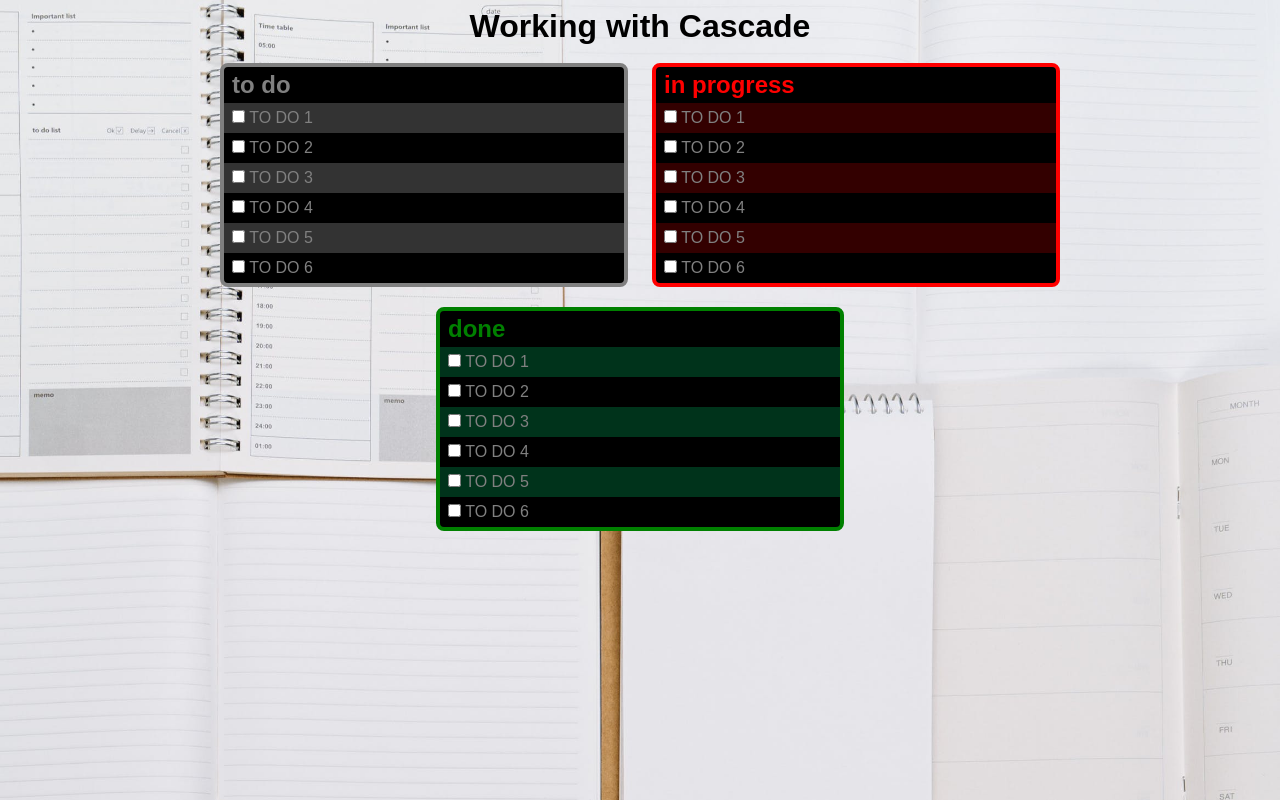
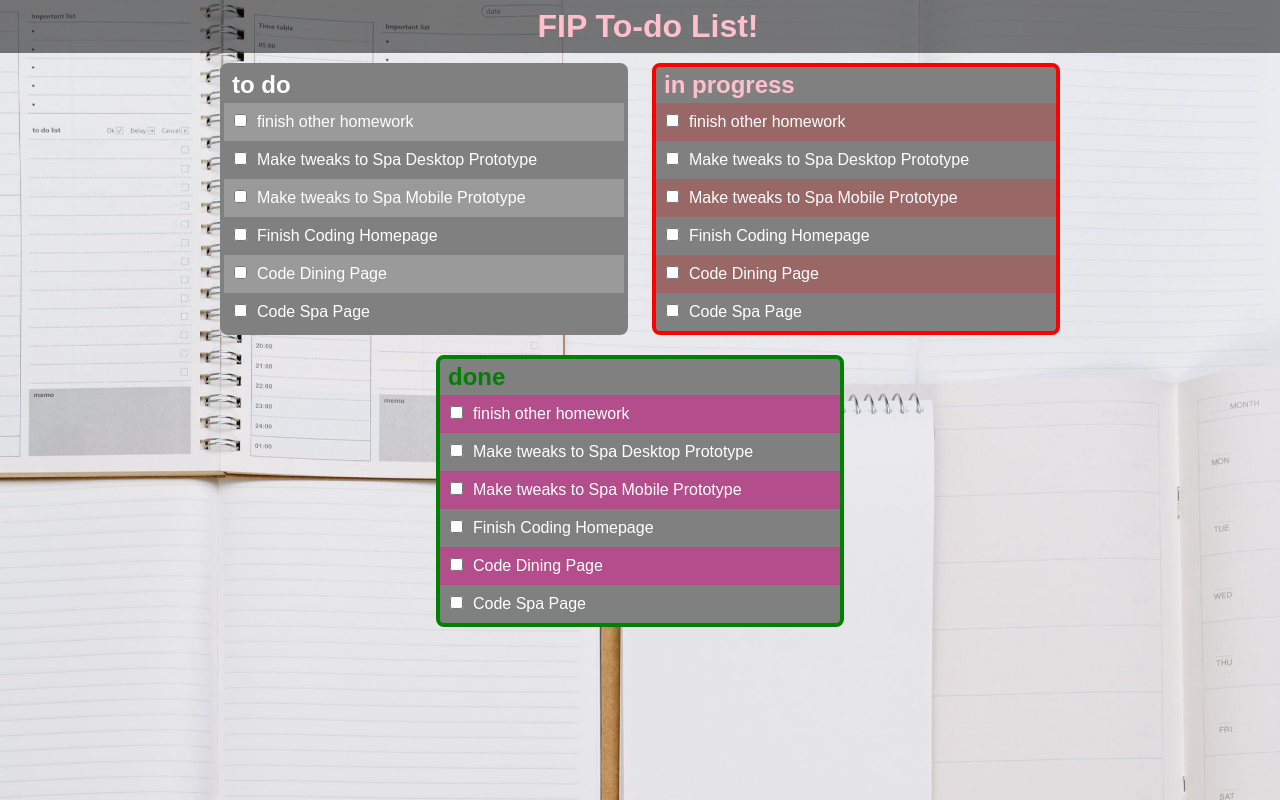
Before and after one commit to Ramona-Lozon/week-11, a plain HTML site: page index.html in a window 1280 px wide. Drawn offline with Linux system fonts and the light colour scheme.

Commit message:
added features
added colour change to checkboxes when toggled, experimented with other features

```diff
--- a/css/main.css
+++ b/css/main.css
@@ -23,23 +23,26 @@ main {
     flex-wrap: wrap;
 }
 
-header > h1 {
+#main-head {
     text-align: center;
     padding: 8px;
+    width: 100%;
+    color: pink;
+    background-color: rgba(0, 0, 0, 0.5);
 }
 
 article {
     width: 400px;
     border: 4px solid white;
-    background-color: black;
-    color: grey;
+    background-color: grey;
+    color: white;
     border-radius: 8px;
     margin: 10px 12px;
     text-align: left;
 }
 
 article > h2 {
-    color: grey;
+    color: white;
     padding: 4px 8px;
 }
 
@@ -52,7 +55,7 @@ article:first-of-type {
 }
 
 #inprogress h2 {
-    color: red;
+    color: pink;
 }
 
 #done {
@@ -68,8 +71,7 @@ ul {
 }
 
 ul li {
-    padding: 6px 8px;
-    text-transform: uppercase;
+    padding: 10px 10px;
 }
 
 .do li:nth-child(odd) {
@@ -83,25 +85,23 @@ ul li {
 }
 
 .fin li:nth-child(odd) {
-    background-color: rgba(0, 255, 136, 0.2);
-
+    background-color: rgba(255, 0, 157, 0.4);
 }
 
-article > input[type="checkbox"] {
-    padding-left: 8px;
+article li span {
+    padding: 5px 5px 5px 10px;
+    border-radius: 5px;
+}
+
+input[type="checkbox"]:checked + span {
+    background-color: black;
+    Border: 1px solid pink;
+    animation: fadeIn 0.7s;
 }
 
 input[type="checkbox"]:checked + span::after {
-    content: "\2713";
-    width: 15px;
-    height: 15px;
-    border-radius: 50%;
-    background-color: purple;
-    border: 4px solid black;
-    font-size: 12px;
+    content: "👍";
     position: static;
-    top: 10px;
-    right: 18px;
     animation: fadeIn 0.7s;
 }
 @keyframes fadeIn {
--- a/index.html
+++ b/index.html
@@ -7,41 +7,41 @@
     </head>
     <body>
         <header>
-            <h1>Working with Cascade</h1>
+            <h1 id="main-head">FIP To-do List!</h1>
         </header>
 
         <main>
             <article id="todo">
                 <h2>to do</h2>
                 <ul class="do">
-                    <li><input type="checkbox"><span> To Do 1</span></li>
-                    <li><input type="checkbox"><span> To Do 2</span></li>
-                    <li><input type="checkbox"><span> To Do 3</span></li>
-                    <li><input type="checkbox"><span> To Do 4</span></li>
-                    <li><input type="checkbox"><span> To Do 5</span></li>
-                    <li><input type="checkbox"><span> To Do 6</span></li>
+                    <li><input type="checkbox"><span>finish other homework</span></li>
+                    <li><input type="checkbox"><span>Make tweaks to Spa Desktop Prototype</span></li>
+                    <li><input type="checkbox"><span>Make tweaks to Spa Mobile Prototype</span></li>
+                    <li><input type="checkbox"><span>Finish Coding Homepage</span></li>
+                    <li><input type="checkbox"><span>Code Dining Page</span></li>
+                    <li><input type="checkbox"><span>Code Spa Page</span></li>
                 </ul>
             </article>
             <article id="inprogress">
                 <h2>in progress</h2>
                 <ul class="progress">
-                    <li><input type="checkbox"><span> To Do 1</span></li>
-                    <li><input type="checkbox"><span> To Do 2</span></li>
-                    <li><input type="checkbox"><span> To Do 3</span></li>
-                    <li><input type="checkbox"><span> To Do 4</span></li>
-                    <li><input type="checkbox"><span> To Do 5</span></li>
-                    <li><input type="checkbox"><span> To Do 6</span></li>
+                    <li><input type="checkbox"><span class="child">finish other homework</span></li>
+                    <li><input type="checkbox"><span>Make tweaks to Spa Desktop Prototype</span></li>
+                    <li><input type="checkbox"><span>Make tweaks to Spa Mobile Prototype</span></li>
+                    <li><input type="checkbox"><span>Finish Coding Homepage</span></li>
+                    <li><input type="checkbox"><span>Code Dining Page</span></li>
+                    <li><input type="checkbox"><span>Code Spa Page</span></li>
                 </ul>
             </article>
             <article id="done">
                 <h2>done</h2>
                 <ul class="fin">
-                    <li><input type="checkbox"><span> To Do 1</span></li>
-                    <li><input type="checkbox"><span> To Do 2</span></li>
-                    <li><input type="checkbox"><span> To Do 3</span></li>
-                    <li><input type="checkbox"><span> To Do 4</span></li>
-                    <li><input type="checkbox"><span> To Do 5</span></li>
-                    <li><input type="checkbox"><span> To Do 6</span></li>
+                    <li><input type="checkbox" id="master"><span class="child">finish other homework</span></li>
+                    <li><input type="checkbox"><span>Make tweaks to Spa Desktop Prototype</span></li>
+                    <li><input type="checkbox"><span>Make tweaks to Spa Mobile Prototype</span></li>
+                    <li><input type="checkbox"><span>Finish Coding Homepage</span></li>
+                    <li><input type="checkbox"><span>Code Dining Page</span></li>
+                    <li><input type="checkbox"><span>Code Spa Page</span></li>
                 </ul>
             </article>
 
```
